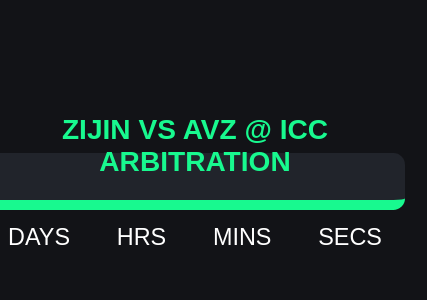
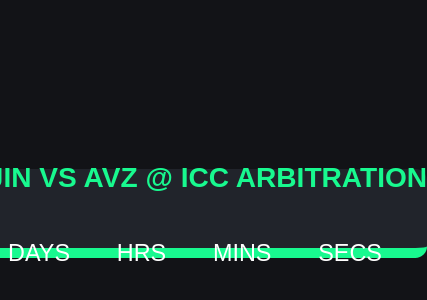
Before and after one commit to Spikerama/ICC-Counter-test, a plain HTML site: page index.html in a window 390 px wide. Shown: the part 164-464 px from the top of the page, 427 px wide, since content can reach past the window. Drawn offline with Linux system fonts and the light colour scheme.

Commit message:
Update index.html

```diff
--- a/index.html
+++ b/index.html
@@ -23,7 +23,7 @@
       }
       .countdown-container {
         width: 68%;
-        height: 32%;
+        height: 40%;
         display: flex;
         flex-direction: column;
         justify-content: center;
@@ -33,6 +33,7 @@
         border-radius: 0.5em;
         background-color: #21242b;
         border-bottom: 10px solid #18f98f;
+        white-space: nowrap;
       }
       .countdown-header {
         color: #18f98f;
@@ -91,7 +92,7 @@
         .countdown-container {
           max-width: 100%;
           width: 100%;
-          height: 25%;
+          height: 50%;
           font-size: 6vw;
         }
       }
@@ -101,6 +102,7 @@
     <div class="countdown-container-wrapper">
       <div class="countdown-container">
         <div class="countdown-header">ZIJIN vs AVZ @ ICC ARBITRATION</div>
+
         <div class="countdown-numbers">
 <div class="counter">
 <i class="fas fa-calendar-alt"></i>
```
